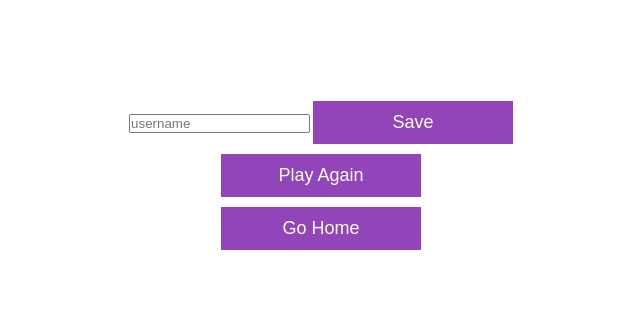
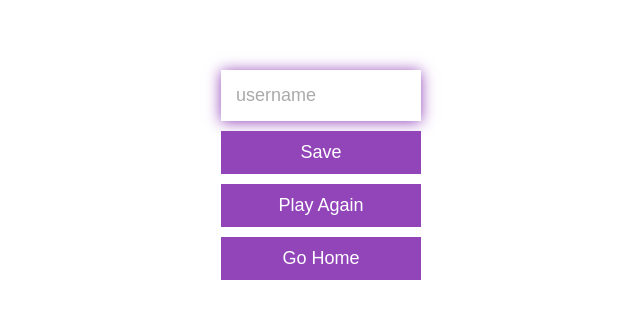
Before and after one commit to MatthewMcFadden/quiz, a plain HTML site: page end.html in a window 1280 px wide. Shown: the part 245-564 px from the top of the page, without its empty margins (319-959 px from the left). Drawn offline with Linux system fonts and the light colour scheme.

```diff
--- a/assets/css/style.css
+++ b/assets/css/style.css
@@ -109,3 +109,25 @@
   box-shadow: none;
   transform: none;
 }
+
+
+/* FORMS */
+form {
+  width: 100%;
+  display: flex;
+  flex-direction: column;
+  align-items: center;
+}
+
+input {
+  margin-bottom: 1rem;
+  width: 20rem;
+  padding: 1.5rem;
+  font-size: 1.8rem;
+  border: none;
+  box-shadow: 0 0.1rem 1.4rem 0 #9245b9;
+}
+
+input::placeholder {
+  color: #aaa;
+}
--- a/assets/js/script.js
+++ b/assets/js/script.js
@@ -81,7 +81,7 @@
 
 
 const CORRECT_BONUS = 10; // get 10 points for getting an answer correct
-const MAX_QUESTIONS = 8;
+const MAX_QUESTIONS = 8; // used to help display question progress
 
 startQuiz = () => {
   // starts question number at 0
```
Also changed, not shown: assets/js/end.js (+7 -0 lines).
